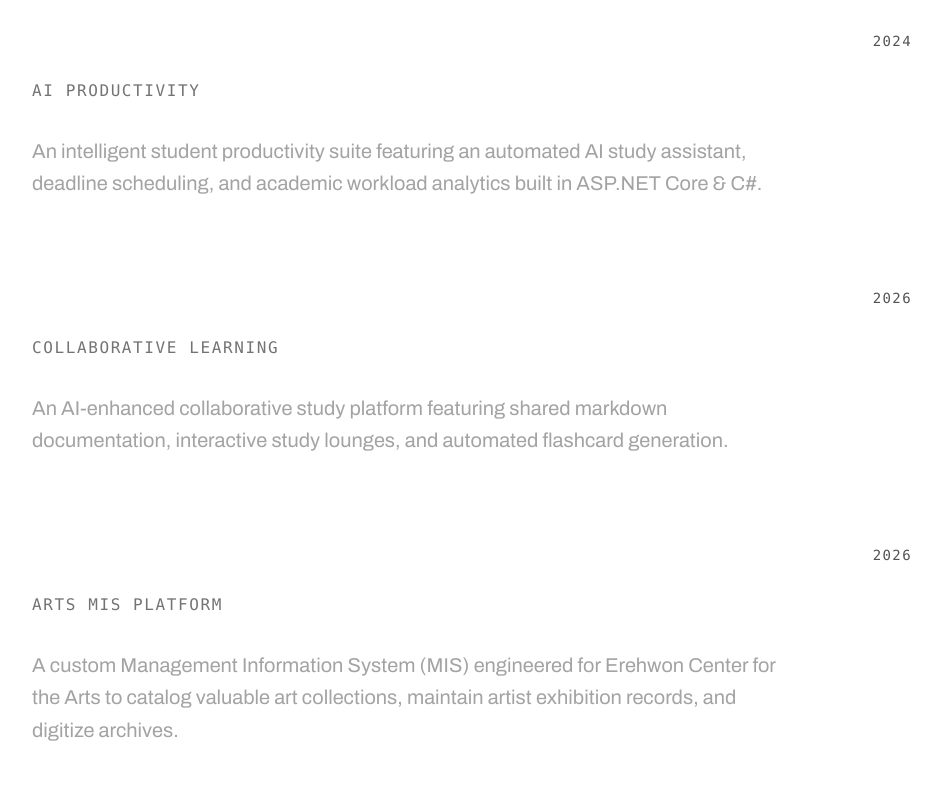
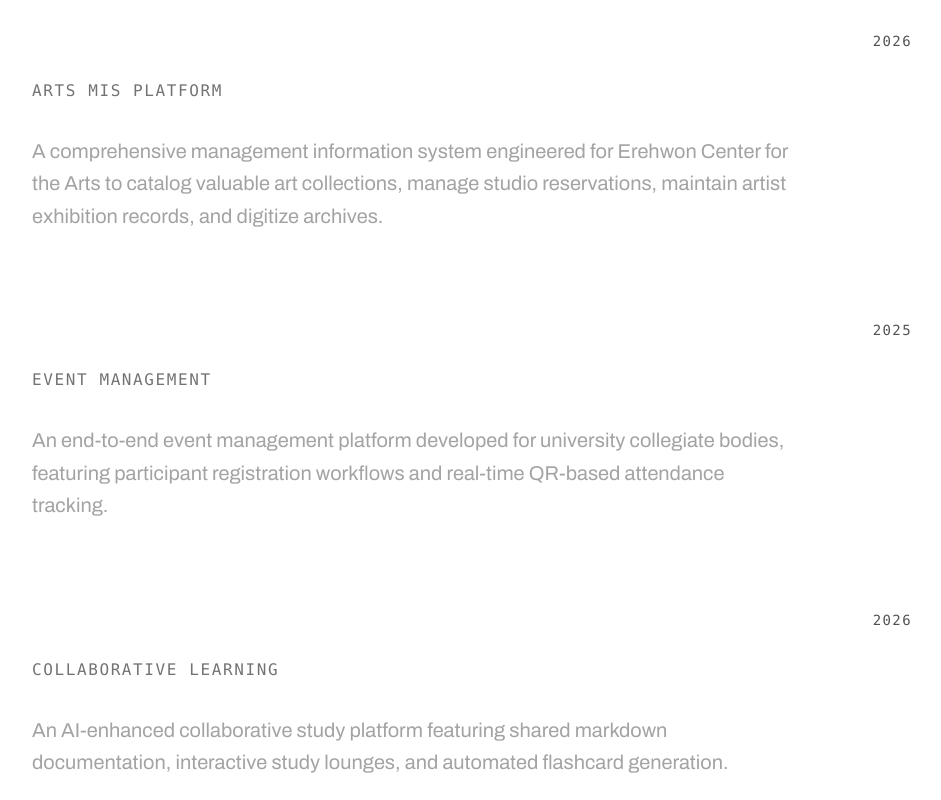
Before and after one commit to jjcabalo/LightweightPortfolio, a Next.js app: page /about in a window 1280 px wide. Shown: the part 4420-5220 px from the top of the page, without its empty margins (320-1261 px from the left). Built offline with nearby package versions, Linux system fonts and the light colour scheme.

Commit message:
fix(projects): update software projects order and replace StudyBuddy with Gathr

```diff
--- a/src/app/about/page.tsx
+++ b/src/app/about/page.tsx
@@ -211,9 +211,9 @@ export default function AboutPage() {
                 { name: "MapuOne", category: "Campus Web App", year: "2026", desc: "A centralized campus incident and complaint management system featuring real-time ticket tracking, administrative dashboards, and automated department dispatch." },
                 { name: "IoTrack Learning Kit", category: "EdTech & IoT", year: "2026", desc: "An interactive educational IoT platform featuring 3D robotic arm simulations, live hardware telemetry streaming, and modular robotics engineering curriculum." },
                 { name: "SilangApp", category: "Civic Mobile App", year: "2025", desc: "A comprehensive barangay governance mobile application for Brgy. Sto. Rosario Silangan, Pateros, offering digital document requests, resident registries, and community alerts." },
-                { name: "StudyBuddy", category: "AI Productivity", year: "2024", desc: "An intelligent student productivity suite featuring an automated AI study assistant, deadline scheduling, and academic workload analytics built in ASP.NET Core & C#." },
-                { name: "StudyCircle", category: "Collaborative Learning", year: "2026", desc: "An AI-enhanced collaborative study platform featuring shared markdown documentation, interactive study lounges, and automated flashcard generation." },
-                { name: "Erehwon Art Center MIS", category: "Arts MIS Platform", year: "2026", desc: "A custom Management Information System (MIS) engineered for Erehwon Center for the Arts to catalog valuable art collections, maintain artist exhibition records, and digitize archives." }
+                { name: "Erehwon Art Center", category: "Arts MIS Platform", year: "2026", desc: "A comprehensive management information system engineered for Erehwon Center for the Arts to catalog valuable art collections, manage studio reservations, maintain artist exhibition records, and digitize archives." },
+                { name: "Gathr", category: "Event Management", year: "2025", desc: "An end-to-end event management platform developed for university collegiate bodies, featuring participant registration workflows and real-time QR-based attendance tracking." },
+                { name: "StudyCircle", category: "Collaborative Learning", year: "2026", desc: "An AI-enhanced collaborative study platform featuring shared markdown documentation, interactive study lounges, and automated flashcard generation." }
               ].map((proj, i) => (
                 <div key={i} className="group">
                   <div className="flex flex-col md:flex-row justify-between md:items-start gap-4">
--- a/src/app/page.tsx
+++ b/src/app/page.tsx
@@ -70,14 +70,24 @@ function WorkSection() {
       desc: "A comprehensive barangay governance mobile application developed for Barangay Sto. Rosario Silangan, Pateros. Empowers residents with digital clearance requests, incident reporting, and real-time community advisories."
     },
     {
-      title: "StudyBuddy",
-      category: "AI Productivity",
-      year: "2024",
-      date: "SEP – DEC 2024",
-      img: "https://images.unsplash.com/photo-1434030216411-0b793f4b4173?w=1600&q=80",
-      role: "Backend Developer & Software Architect",
-      tech: "ASP.NET Core, C#, MySQL, OpenAI API",
-      desc: "An intelligent student productivity ecosystem featuring an integrated AI study assistant, automated deadline scheduling, and predictive academic workload analytics built on a robust ASP.NET Core backend."
+      title: "Erehwon Art Center",
+      category: "Arts MIS Platform",
+      year: "2026",
+      date: "FEB 2026",
+      img: "https://images.unsplash.com/photo-1460661419201-fd4cecdf8a8b?w=1600&q=80",
+      role: "Full-Stack Developer & UI/UX Designer",
+      tech: "React, Node.js, Express, PostgreSQL",
+      desc: "A comprehensive management information system engineered for Erehwon Center for the Arts to catalog valuable art collections, manage studio reservations, maintain artist exhibition records, and digitize cultural archives."
+    },
+    {
+      title: "Gathr",
+      category: "Event Management",
+      year: "2025",
+      date: "AUG 2025",
+      img: "https://images.unsplash.com/photo-1511578314322-379afb476865?w=1600&q=80",
+      role: "UI/UX Designer & Brand Strategist",
+      tech: "Figma, React, Tailwind CSS, QR Verification",
+      desc: "An end-to-end event management platform developed for university collegiate bodies. Features streamlined event creation, participant registration workflows, custom brand identities, and real-time QR-based attendance tracking."
     },
     {
       title: "StudyCircle",
@@ -88,16 +98,6 @@ function WorkSection() {
       role: "Lead UI/UX & Web Developer",
       tech: "Next.js, TypeScript, Tailwind CSS, Supabase",
       desc: "An AI-enhanced collaborative study platform featuring shared markdown documentation, interactive virtual study lounges, and automated flashcard generation for collegiate peer study groups."
-    },
-    {
-      title: "Erehwon Art Center MIS",
-      category: "Arts MIS Platform",
-      year: "2026",
-      date: "FEB 2026",
-      img: "https://images.unsplash.com/photo-1460661419201-fd4cecdf8a8b?w=1600&q=80",
-      role: "Full-Stack Developer",
-      tech: "React, Node.js, Express, PostgreSQL",
-      desc: "A custom Management Information System (MIS) engineered for Erehwon Center for the Arts to catalog valuable art collections, maintain artist exhibition records, and digitize national cultural archives."
     }
   ];
 
```
